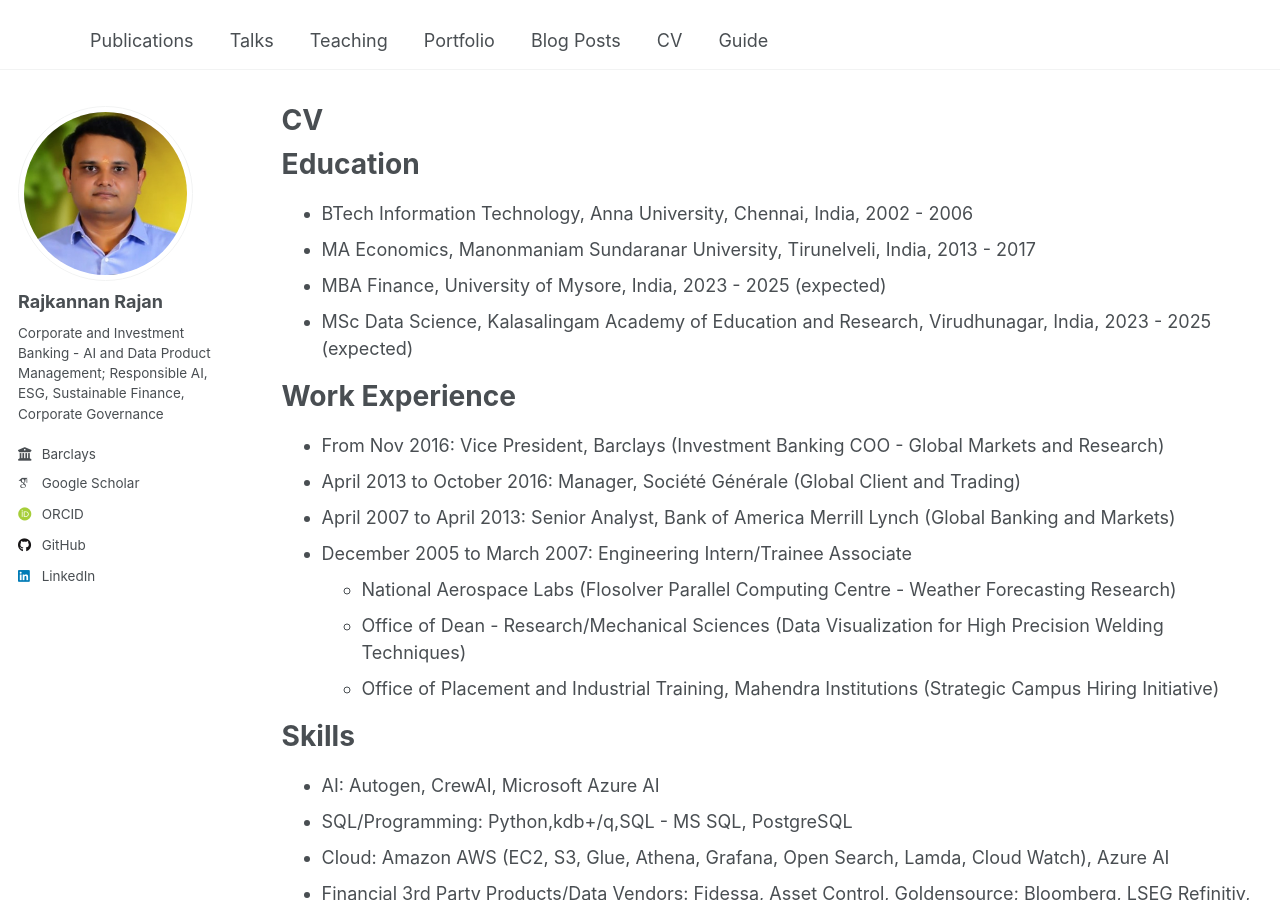
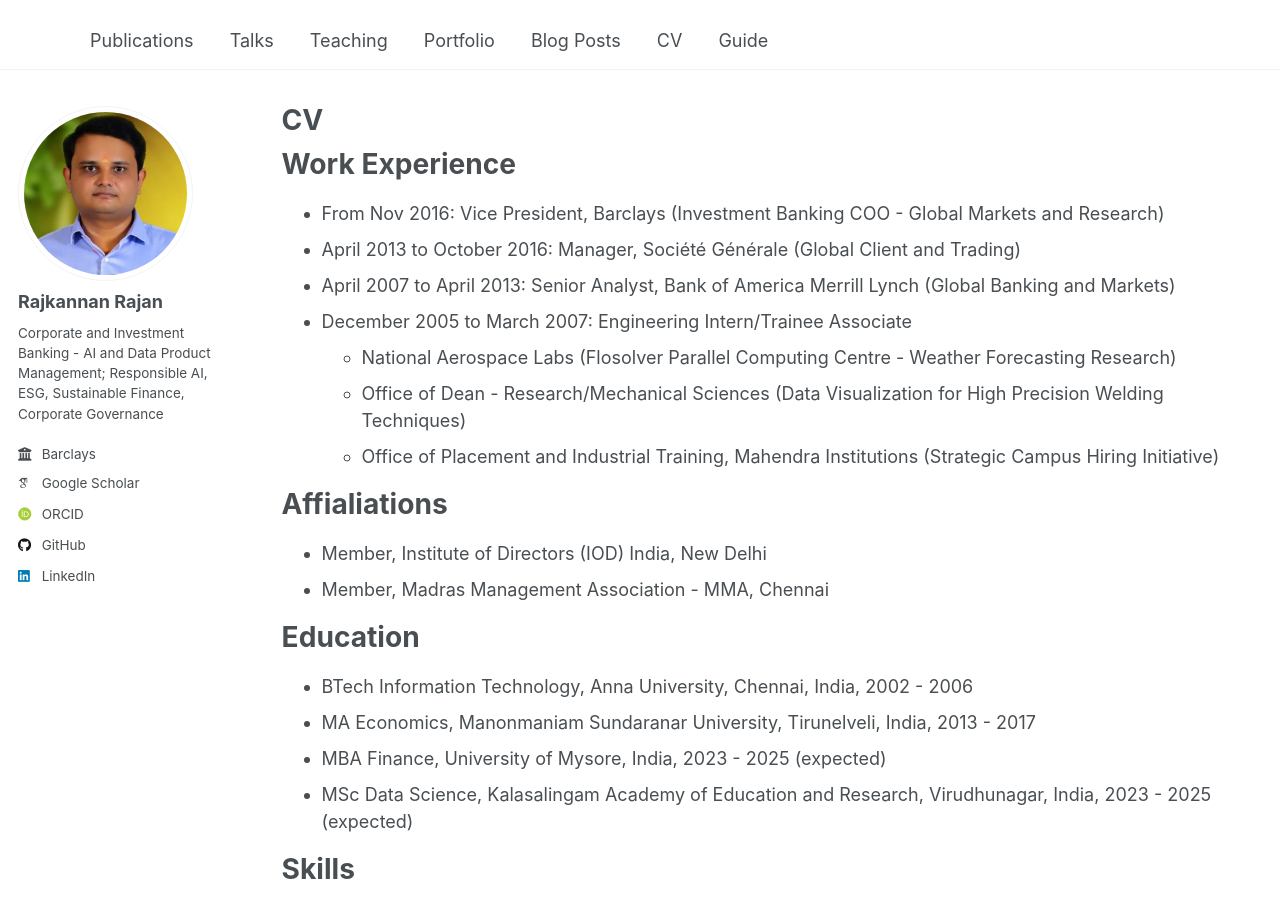
Before and after one commit to rajkannanrajan/rajkannanrajan.github.io, a Jekyll site: the page built from _pages/cv.md, in a window 1280 px wide and 900 px high. Built offline with Jekyll 4.4.1, drawn with Linux system fonts in a browser that asks for light colours; some web fonts are replaced.

Commit message:
Update cv.md

```diff
--- a/_pages/cv.md
+++ b/_pages/cv.md
@@ -25,6 +18,18 @@ Work Experience
   * National Aerospace Labs (Flosolver Parallel Computing Centre - Weather Forecasting Research)
   * Office of Dean - Research/Mechanical Sciences (Data Visualization for High Precision Welding Techniques)
   * Office of Placement and Industrial Training, Mahendra Institutions (Strategic Campus Hiring Initiative)
+
+Affialiations
+======
+* Member, Institute of Directors (IOD) India, New Delhi
+* Member, Madras Management Association - MMA, Chennai
+
+Education
+======
+* BTech Information Technology, Anna University, Chennai, India, 2002 - 2006
+* MA Economics, Manonmaniam Sundaranar University, Tirunelveli, India, 2013 - 2017
+* MBA Finance, University of Mysore, India, 2023 - 2025 (expected)
+* MSc Data Science, Kalasalingam Academy of Education and Research, Virudhunagar, India, 2023 - 2025 (expected)
 
 Skills
 ======
```
Also changed, not shown: other parts of _pages/cv.md (+0 -7 lines).
